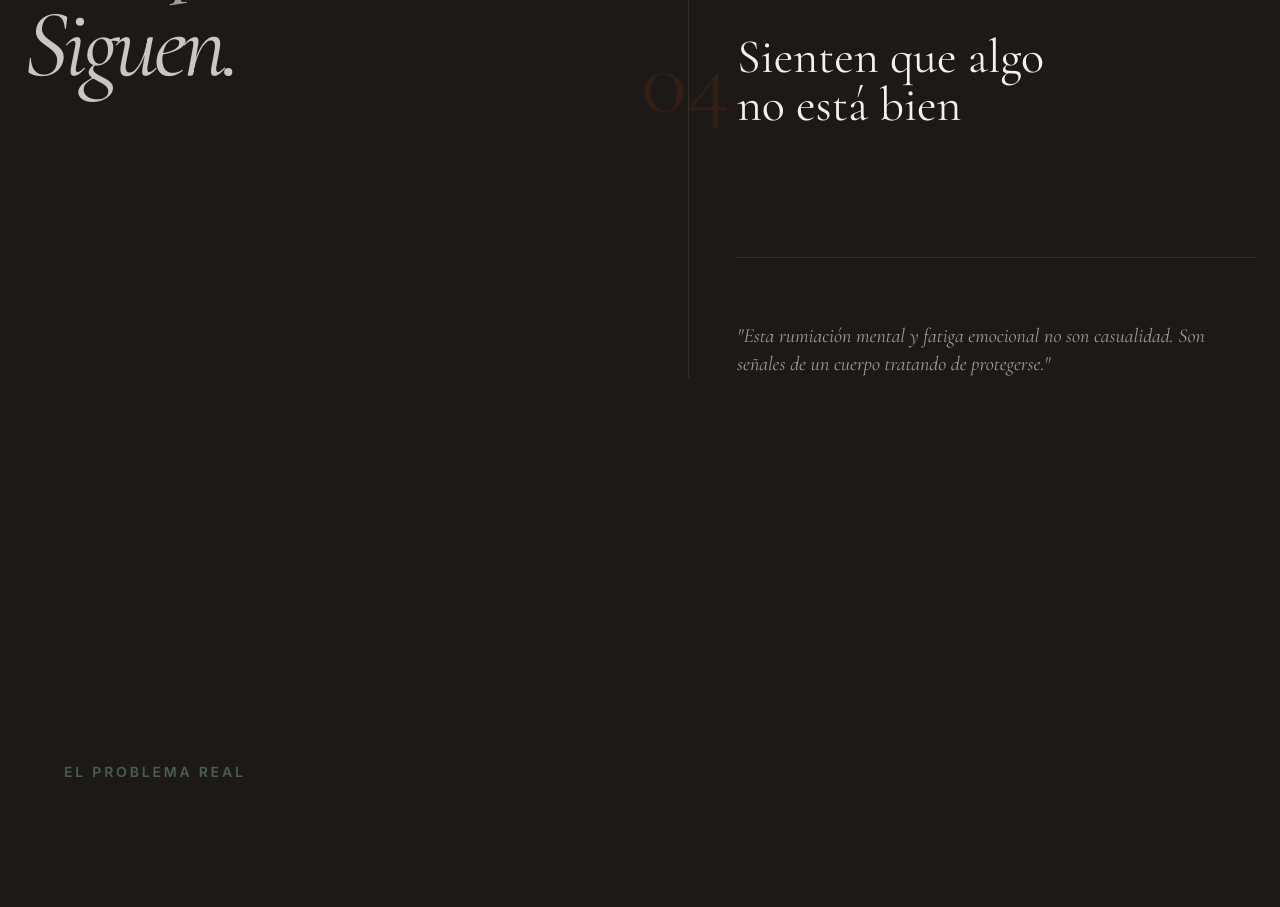
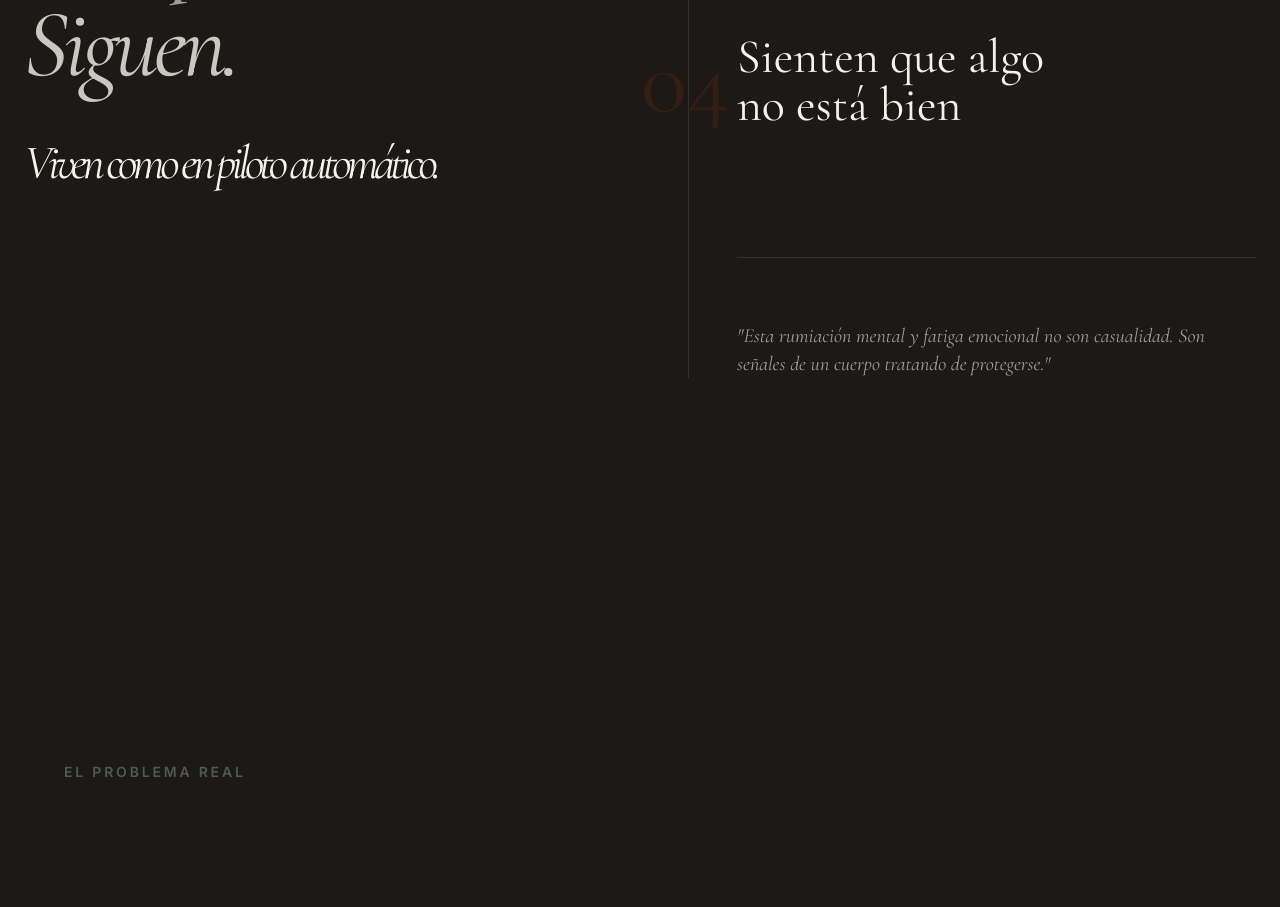
Before and after one commit to donchelo/ebook-apasofirme, a React (Vite) app: page / in a window 1280 px wide. Shown: the part 2520-3427 px from the top of the page. Built offline with nearby package versions, Linux system fonts and the light colour scheme.

Commit message:
Enhance ProblemSection by adding a new line emphasizing living on autopilot, improving the overall message and visual impact.

```diff
--- a/src/components/organisms/ProblemSection.tsx
+++ b/src/components/organisms/ProblemSection.tsx
@@ -19,7 +19,10 @@ const ProblemSection = () => {
               Muchas personas viven así: <br/>
               <span className="text-brand-sand/40 italic font-light">Trabajan.</span> <br/>
               <span className="text-brand-sand/60 italic font-light">Cumplen.</span> <br/>
-              <span className="text-brand-sand/80 italic font-light">Siguen.</span>
+              <span className="text-brand-sand/80 italic font-light">Siguen.</span> <br/>
+              <span className="text-brand-sand italic font-light text-5xl mt-10 block leading-tight">
+                Viven como en piloto automático.
+              </span>
             </Typography>
           </div>
 
```
